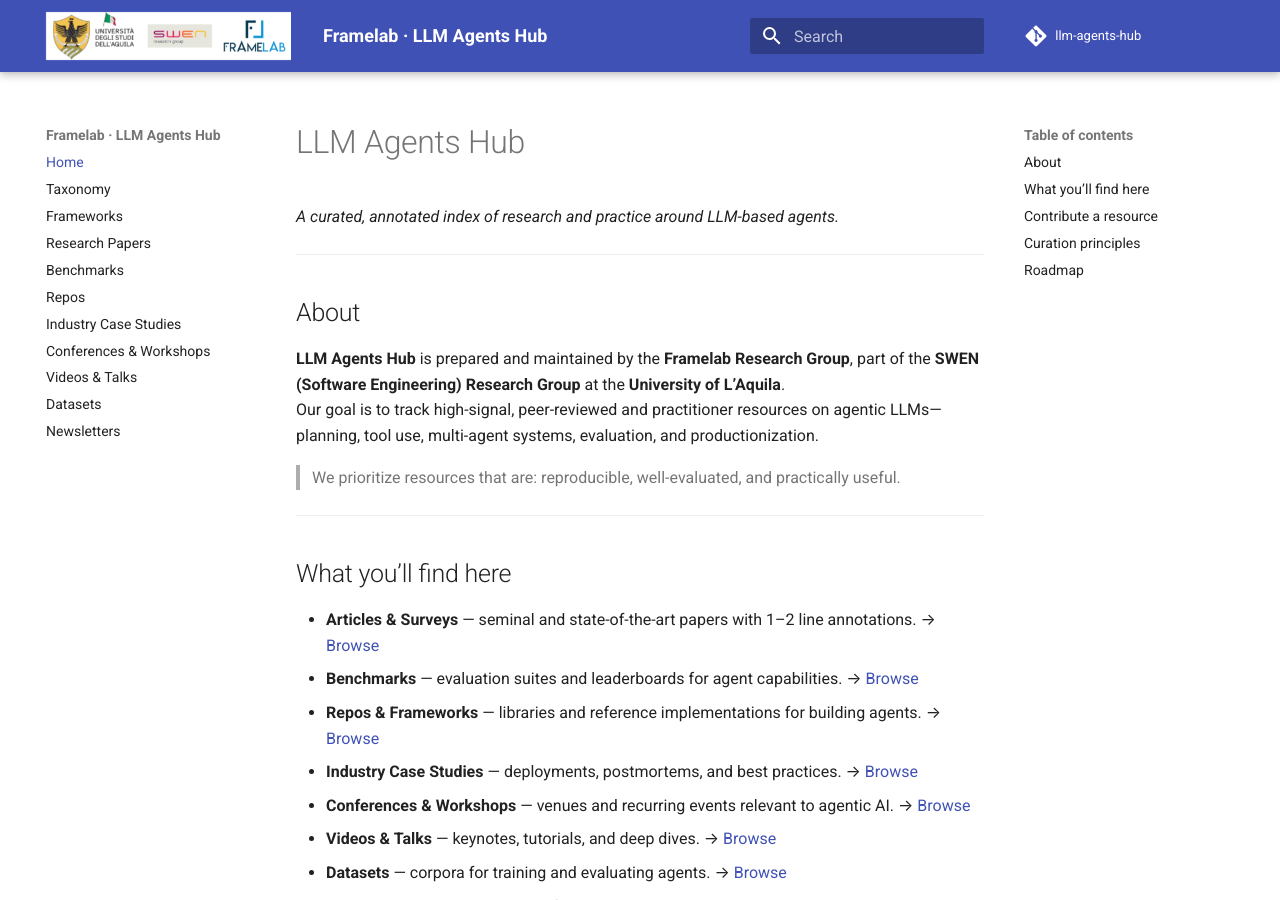
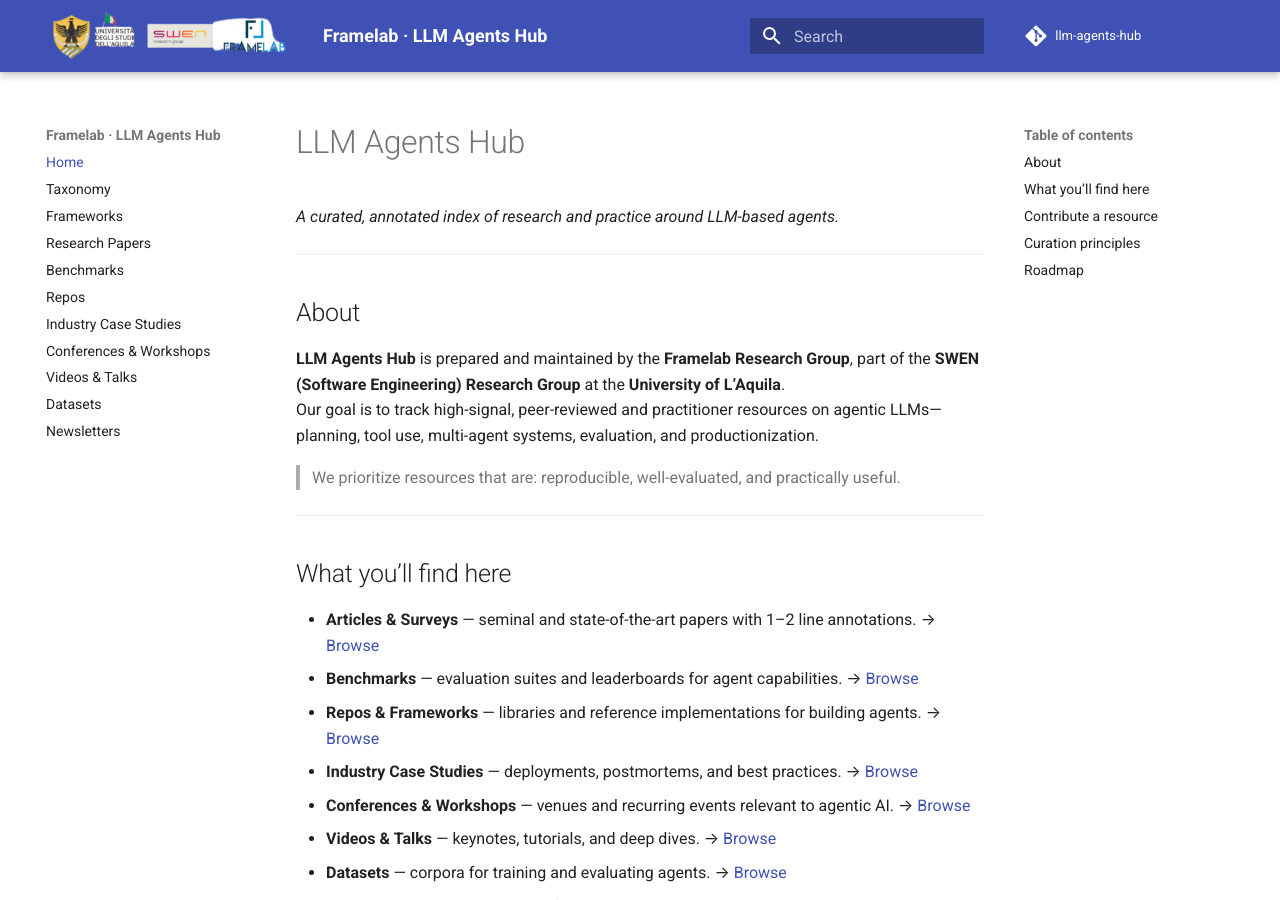
Before and after one commit to framelab-univaq/llm-agents-hub, an MkDocs documentation site: the page built from docs/index.md, in a window 1280 px wide and 900 px high. Built offline with MkDocs 1.6.1 and Material for MkDocs 9.7.7, drawn with Linux system fonts in a browser that asks for light colours; comment, search, counter and statistics services are not loaded.

Commit message:
Update mkdocs.yml

```diff
--- a/mkdocs.yml
+++ b/mkdocs.yml
@@ -15,7 +15,7 @@ markdown_extensions:
 
 theme:
   name: material
-  logo: assets/header-logo1.png   # file at docs/assets/header-logo.png
+  logo: assets/header-logo2.png   # file at docs/assets/header-logo.png
 
 extra_css:
   - assets/extra.css
```
